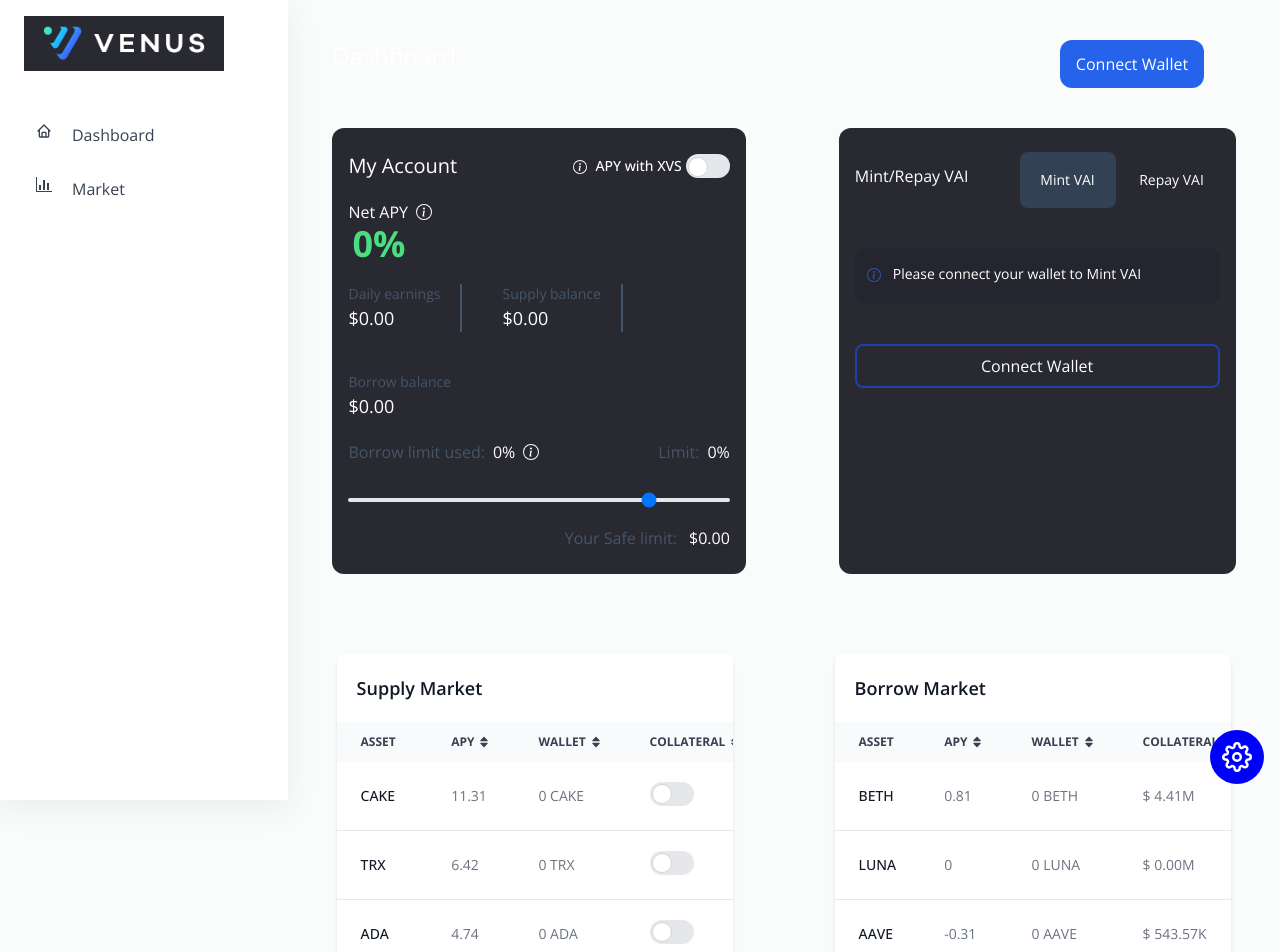
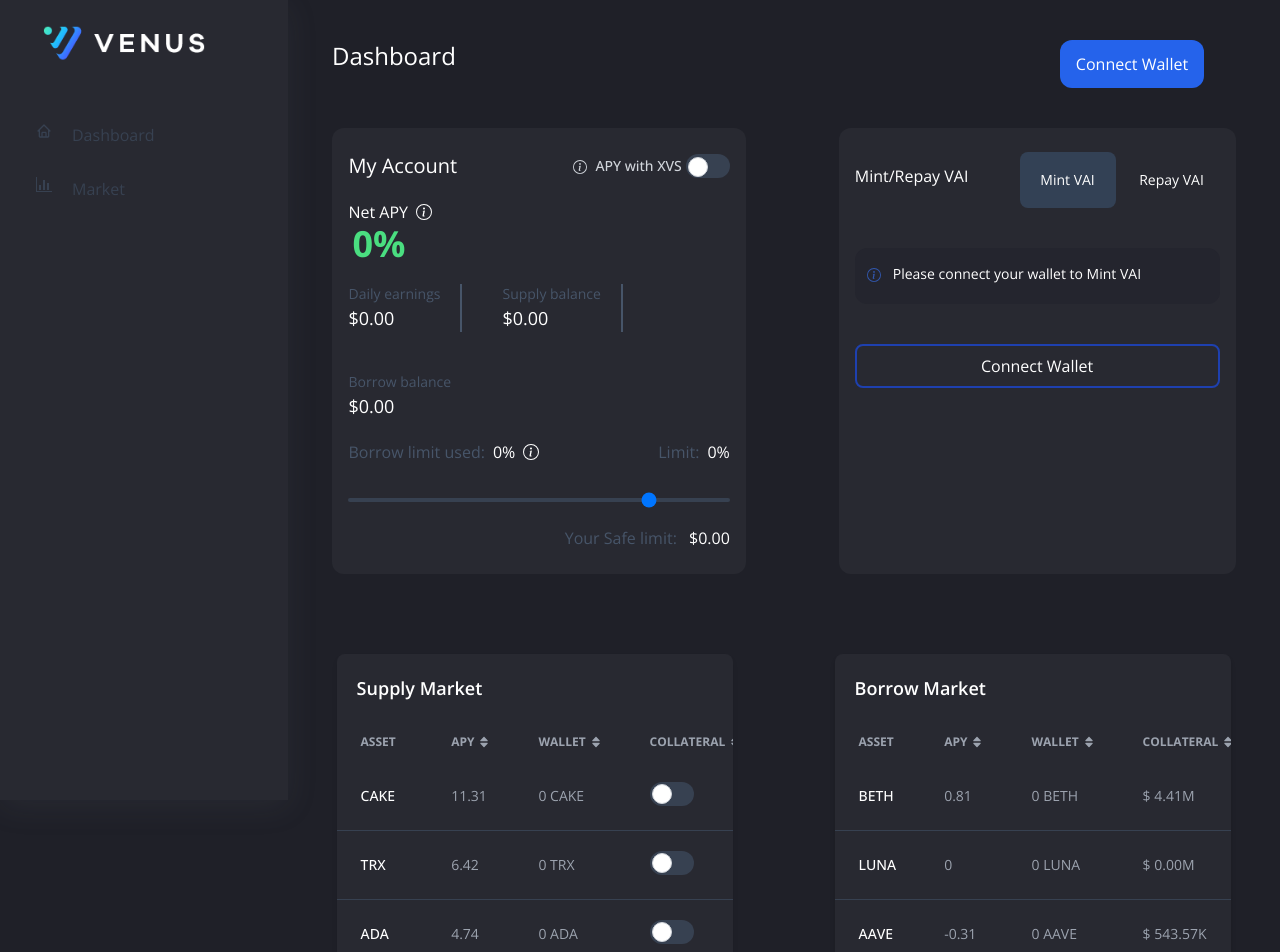
Before and after one commit to NAEEMGHADAI/tailwind-dashboard, a React (Create React App) app: page / in a window 1280 px wide. Shown: the top 952 px of the page. Built offline with nearby package versions, Linux system fonts and the light colour scheme.

Commit message:
Removed dark mode code

```diff
--- a/public/index.html
+++ b/public/index.html
@@ -24,7 +24,7 @@
       work correctly both with client-side routing and a non-root public URL.
       Learn how to configure a non-root public URL by running `npm run build`.
     -->
-    <title>React App</title>
+		<title>Venus Dashboard</title>
 	</head>
 	<body>
 		<noscript>You need to enable JavaScript to run this app.</noscript>
--- a/src/App.js
+++ b/src/App.js
@@ -1,6 +1,6 @@
 import { BrowserRouter, Routes, Route } from "react-router-dom";
-import ReactTooltip from "react-tooltip";
-import { FiSettings } from "react-icons/fi";
+// import ReactTooltip from "react-tooltip";
+// import { FiSettings } from "react-icons/fi";
 import "./App.css";
 import { Dashboard, Market } from "./pages/index";
 import { Sidebar, Navbar } from "./Components/index";
@@ -12,8 +12,8 @@
 	return (
 		<div>
 			<BrowserRouter>
-				<div className="flex relative dark:bg-main-dark-bg bg-main-bg">
-					<div className="fixed right-4 bottom-4" style={{ zIndex: 1000 }}>
+				<div className="flex relative bg-main-dark-bg ">
+					{/* <div className="fixed right-4 bottom-4" style={{ zIndex: 1000 }}>
 						<ReactTooltip place="top" id="settings" effect="solid">
 							Settings
 						</ReactTooltip>
@@ -26,22 +26,22 @@
 						>
 							<FiSettings />
 						</button>
-					</div>
+					</div> */}
 					{activeMenu ? (
-						<div className="w-72 fixed sidebar dark:bg-secondary-dark-bg bg-white">
+						<div className="w-72 fixed sidebar bg-secondary-dark-bg">
 							<Sidebar />
 						</div>
 					) : (
-						<div className="w-0 dark:bg-secondary-dark-bg bg-main-bg">
+						<div className="w-0 bg-secondary-dark-bg ">
 							<Sidebar />
 						</div>
 					)}
 					<div
-						className={`dark:bg-main-dark-bg bg-main-bg min-h-screen w-full ${
+						className={`bg-main-dark-bg  min-h-screen w-full ${
 							activeMenu ? "md:ml-72" : "flex-2"
 						}`}
 					>
-						<div className="fixed md:static bg-main-bg dark:bg-main-dark-bg navbar w-full">
+						<div className="fixed md:static  bg-main-dark-bg navbar w-full">
 							<Navbar />
 						</div>
 
--- a/src/Components/AccountInfo.jsx
+++ b/src/Components/AccountInfo.jsx
@@ -14,12 +14,12 @@
 				<h2 className="text-xl">My Account</h2>
 
 				<label className="inline-flex relative items-center cursor-pointer">
-					<span className="text-sm font-medium text-gray-1000 dark:text-gray-300 flex gap-1 mr-1">
+					<span className="text-sm font-medium  text-gray-300 flex gap-1 mr-1">
 						<BsInfoCircle className="mt-1 mr-1" />
 						APY with XVS
 					</span>
 					<input type="checkbox" value="" className="sr-only peer" />
-					<div className="w-11 h-6 bg-gray-200 peer-focus:outline-none peer-focus:ring-4 peer-focus:ring-blue-300 dark:peer-focus:ring-blue-800 rounded-full peer dark:bg-gray-700 peer-checked:after:translate-x-full peer-checked:after:border-white after:content-[''] after:absolute after:top-[5px] after:left-[115px] after:bg-white after:border-gray-300 after:border after:rounded-full after:h-5 after:w-5 after:transition-all dark:border-gray-600 peer-checked:bg-blue-600"></div>
+					<div className="w-11 h-6 peer-focus:outline-none peer-focus:ring-4 peer-focus:ring-blue-800 rounded-full peer bg-gray-700 peer-checked:after:translate-x-full peer-checked:after:border-white after:content-[''] after:absolute after:top-[5px] after:left-[115px] after:bg-white after:border-gray-300 after:border after:rounded-full after:h-5 after:w-5 after:transition-all border-gray-600 peer-checked:bg-blue-600"></div>
 				</label>
 			</div>
 			<div>
@@ -80,7 +80,7 @@
 						id="small-range"
 						type="range"
 						defaultValue="80"
-						className="w-full h-1 mb-6 bg-gray-200 rounded-lg appearance-none cursor-pointer range-sm dark:bg-gray-700"
+						className="w-full h-1 mb-6  rounded-lg appearance-none cursor-pointer range-sm bg-gray-700"
 					></input>
 					<div className="flex justify-end">
 						<p>
--- a/src/Components/DashboardTable.jsx
+++ b/src/Components/DashboardTable.jsx
@@ -11,11 +11,11 @@
 				screenSize >= 900 ? "w-2/5" : "w-full"
 			}`}
 		>
-			<table className="w-full text-sm text-left text-gray-500 dark:text-gray-400">
-				<caption className="p-5 text-lg font-semibold text-left text-gray-900 bg-white dark:text-white dark:bg-secondary-dark-bg">
+			<table className="w-full text-sm text-left text-gray-400">
+				<caption className="p-5 text-lg font-semibold text-left text-white bg-secondary-dark-bg">
 					{data[0].title}
 				</caption>
-				<thead className="text-xs text-gray-700 uppercase bg-gray-50 dark:bg-secondary-dark-bg dark:text-gray-400">
+				<thead className="text-xs uppercase bg-secondary-dark-bg text-gray-400">
 					<tr>
 						<th scope="col" className="py-3 px-6">
 							Asset
@@ -74,11 +74,11 @@
 					{data.map((ele) => (
 						<tr
 							key={ele.name}
-							className="bg-white border-b dark:bg-secondary-dark-bg dark:border-gray-700 hover:bg-gray-50 dark:hover:bg-gray-600"
+							className=" border-b bg-secondary-dark-bg border-gray-700  hover:bg-gray-600"
 						>
 							<th
 								scope="row"
-								className="py-4 px-6 font-medium pt-6 pb-6 text-gray-900 whitespace-nowrap dark:text-white"
+								className="py-4 px-6 font-medium pt-6 pb-6  whitespace-nowrap text-white"
 							>
 								{ele.name}
 							</th>
@@ -90,7 +90,7 @@
 								) : (
 									<label className="inline-flex relative items-center cursor-pointer">
 										<input type="checkbox" value="" className="sr-only peer" />
-										<div className="w-11 h-6 bg-gray-200 peer-focus:outline-none peer-focus:ring-4 peer-focus:ring-blue-300 dark:peer-focus:ring-blue-800 rounded-full peer dark:bg-gray-700 peer-checked:after:translate-x-full peer-checked:after:border-white after:content-[''] after:absolute after:top-[2px] after:left-[2px] after:bg-white after:border-gray-300 after:border after:rounded-full after:h-5 after:w-5 after:transition-all dark:border-gray-600 peer-checked:bg-blue-600"></div>
+										<div className="w-11 h-6 peer-focus:outline-none peer-focus:ring-4  peer-focus:ring-blue-800 rounded-full peer bg-gray-700 peer-checked:after:translate-x-full peer-checked:after:border-white after:content-[''] after:absolute after:top-[2px] after:left-[2px] after:bg-white after:border-gray-300 after:border after:rounded-full after:h-5 after:w-5 after:transition-all dark:border-gray-600 peer-checked:bg-blue-600"></div>
 									</label>
 								)}
 							</td>
--- a/src/Components/Sidebar.jsx
+++ b/src/Components/Sidebar.jsx
@@ -13,7 +13,7 @@
 	const activeLink =
 		"flex item-center gap-5 pl-4 pt-3 pb-2.5 rounded-lg text-white bg-black text-md m-2";
 	const normalLink =
-		"flex item-center gap-5 pl-4 pt-3 pb-2.5 rounded-lg text-md text-gray-700 dark:text-gray-200 dark:hover:text-black hover:bg-light-gray m-2";
+		"flex item-center gap-5 pl-4 pt-3 pb-2.5 rounded-lg text-md text-gray-700 text-gray-200 hover:text-black hover:bg-light-gray m-2";
 
 	const handleCloseSideBar = (title) => {
 		if (activeMenu && screenSize <= 1000) {
@@ -29,7 +29,7 @@
 						<Link
 							to="/"
 							onClick={() => setActiveMenu(false)}
-							className="items-center gap-3 ml-3 mt-4 flex text-xl font-extrabold tracking-tight dark:text-white text-slate-1000"
+							className="items-center gap-3 ml-3 mt-4 flex text-xl font-extrabold tracking-tight text-white text-slate-1000"
 						>
 							<img src={logo} alt="" width="200" height="200" />
 						</Link>
--- a/src/Components/TableInDataFormat.jsx
+++ b/src/Components/TableInDataFormat.jsx
@@ -7,7 +7,7 @@
 			return (
 				<label className="inline-flex relative items-center cursor-pointer">
 					<input type="checkbox" value="" className="sr-only peer" />
-					<div className="w-11 h-6 bg-gray-200 peer-focus:outline-none peer-focus:ring-4 peer-focus:ring-blue-300 dark:peer-focus:ring-blue-800 rounded-full peer dark:bg-gray-700 peer-checked:after:translate-x-full peer-checked:after:border-white after:content-[''] after:absolute after:top-[2px] after:left-[2px] after:bg-white after:border-gray-300 after:border after:rounded-full after:h-5 after:w-5 after:transition-all dark:border-gray-600 peer-checked:bg-blue-600"></div>
+					<div className="w-11 h-6 bg-gray-200 peer-focus:outline-none peer-focus:ring-4  peer-focus:ring-blue-800 rounded-full peer peer-checked:after:translate-x-full peer-checked:after:border-white after:content-[''] after:absolute after:top-[2px] after:left-[2px] after:bg-white after:border-gray-300 after:border after:rounded-full after:h-5 after:w-5 after:transition-all dark:border-gray-600 peer-checked:bg-blue-600"></div>
 				</label>
 			);
 		} else if (k === "liquidity") {
```
Also changed, not shown: src/Components/MarketTable.jsx (+6 -6 lines), 1 other file (tests, documents, lock files or other folders). Lines whose indentation alone changed are shown as unchanged.
